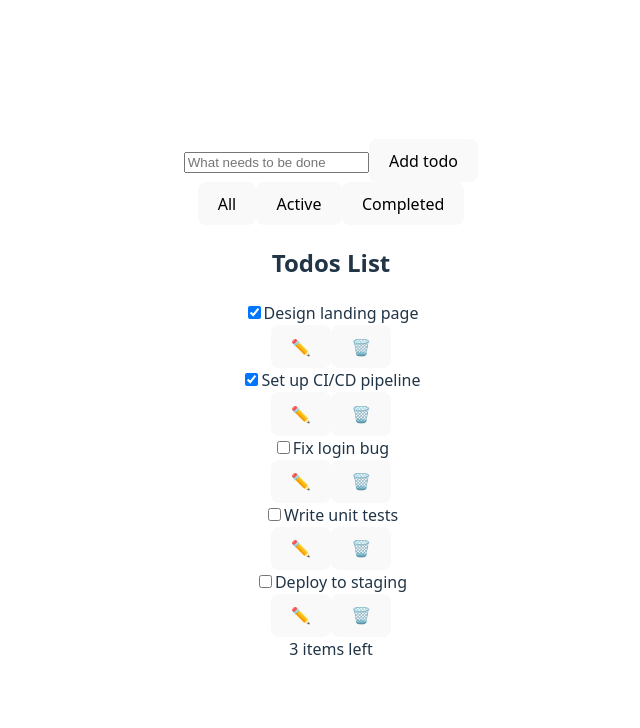
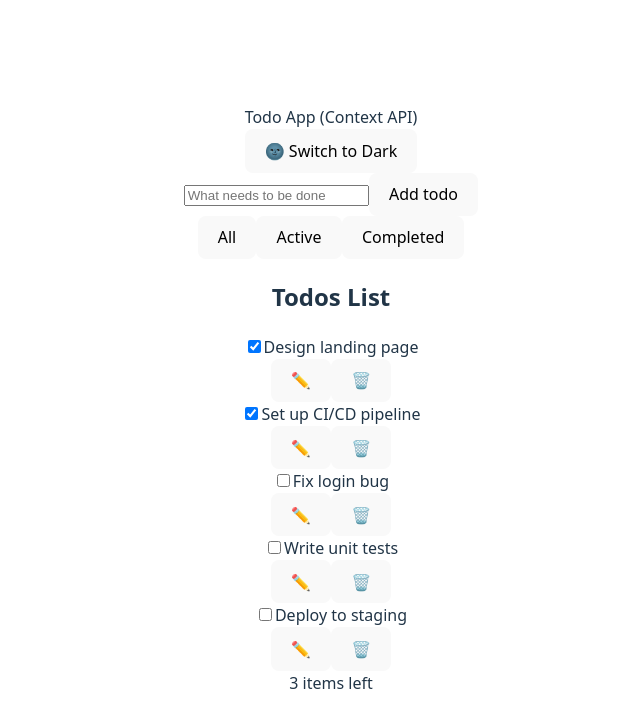
Before and after one commit to Abel-Per-Scholas-Work/todo-context-api, a React (Vite) app: page / in a window 1280 px wide. Shown: the top 728 px of the page, without its empty margins (309-949 px from the left). Built offline with nearby package versions, Linux system fonts and the light colour scheme.

Commit message:
feat: add them toggle in the app

```diff
--- a/src/App.tsx
+++ b/src/App.tsx
@@ -1,14 +1,23 @@
 import "./App.css";
 import FilterButton from "./components/FilterButton";
+import ThemeToggleButton from "./components/ThemeToggleButton";
 import TodoInput from "./components/TodoInput";
 import ToDosList from "./components/TodosList";
 
 function App() {
 	return (
 		<>
-			<TodoInput />
-			<FilterButton />
-			<ToDosList />
+			<main>
+				<header>
+					<div>Todo App (Context API)</div>
+					<div>
+						<ThemeToggleButton />
+					</div>
+				</header>
+				<TodoInput />
+				<FilterButton />
+				<ToDosList />
+			</main>
 		</>
 	);
 }
--- /dev/null
+++ b/src/components/ThemeToggleButton.tsx
@@ -0,0 +1,17 @@
+import { useContext } from "react";
+import { ThemeContext } from "../context/ThemeContext";
+
+export default function ThemeToggleButton() {
+	const { theme, toggleTheme } = useContext(ThemeContext);
+
+	console.log(theme);
+	return (
+		<>
+			{theme === "dark" ? (
+				<button onClick={() => toggleTheme("dark")}>🌞 Switch to Light</button>
+			) : (
+				<button onClick={() => toggleTheme("light")}> 🌚 Switch to Dark</button>
+			)}
+		</>
+	);
+}
--- a/src/context/ThemeContext.tsx
+++ b/src/context/ThemeContext.tsx
@@ -8,11 +8,15 @@ interface ThemeProviderProps {
 //you can pass a default data or just initiate it with 'null'
 export const ThemeContext = createContext(null);
 
-export function ThemeProveider({ children }: ThemeProviderProps) {
-	const [theme, setTheme] = useState<"light" | "dark">("dark");
+export function ThemeProvider({ children }: ThemeProviderProps) {
+	const [theme, setTheme] = useState<"light" | "dark" | null>("light");
+
+	const toggleTheme = () => {
+		setTheme((prevTheme) => (prevTheme === "light" ? "dark" : "light"));
+	};
 
 	return (
-		<ThemeContext.Provider value={{ theme, setTheme }}>
+		<ThemeContext.Provider value={{ theme, toggleTheme }}>
 			{children}
 		</ThemeContext.Provider>
 	);
--- a/src/main.tsx
+++ b/src/main.tsx
@@ -4,13 +4,16 @@ import "./index.css";
 import App from "./App.tsx";
 import { TodoProvider } from "./context/TodoContext.tsx";
 import { FilterProvider } from "./context/FilterContext.tsx";
+import { ThemeProvider } from "./context/ThemeContext.tsx";
 
 createRoot(document.getElementById("root")!).render(
 	<StrictMode>
-		<TodoProvider>
-			<FilterProvider>
-				<App />
-			</FilterProvider>
-		</TodoProvider>
+		<ThemeProvider>
+			<TodoProvider>
+				<FilterProvider>
+					<App />
+				</FilterProvider>
+			</TodoProvider>
+		</ThemeProvider>
 	</StrictMode>
 );
```
